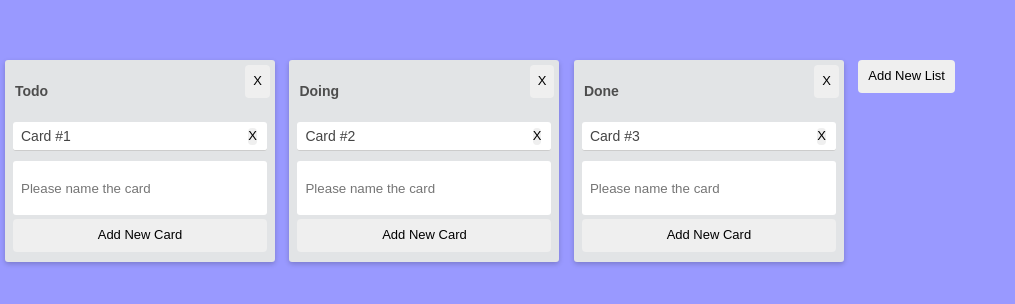
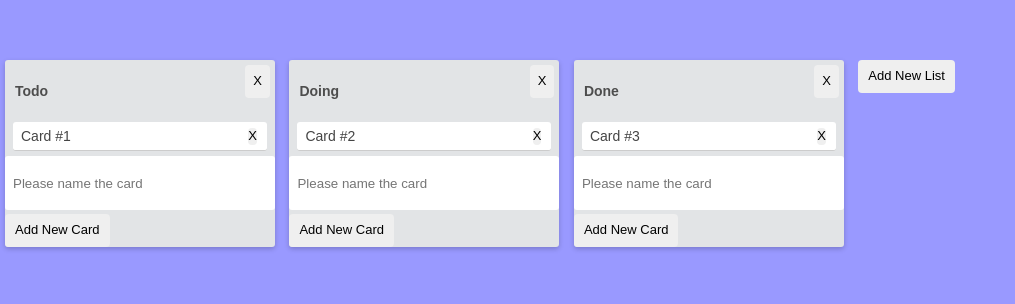
Before and after one commit to chas-academy/07-trello-clone-robertahagg, a plain HTML site: page index.html in a window 1280 px wide. Shown: the whole page, without its empty margins (0-1015 px from the left). Drawn offline with nearby package versions, Linux system fonts and the light colour scheme.

Commit message:
add-new is now not draggable and will always appear last.

```diff
--- a/app.js
+++ b/app.js
@@ -73,7 +73,8 @@ $(function() {
 
         $(event.target)
             .closest(".add-new")
-            .before(newCard);
+            .siblings(".list-cards")
+            .append(newCard);
     });
 
     $("body").on("click", ".list-cards .card .delete", function(event) {
--- a/index.html
+++ b/index.html
@@ -31,13 +31,14 @@
                         Card #1
                         <button class="button delete">X</button>
                     </li>
-                    <li class="add-new">
+
+                </ul>
+                <div class="add-new">
                     <form class="new-card" action="index.html">
                         <input type="text" name="title" placeholder="Please name the card" />
                         <button class="button add">Add new card</button>
                     </form>
-                    </li>
-                </ul>
+                </div>
             </div>
         </div>
         <div class="column">
@@ -51,13 +52,14 @@
                         Card #2
                         <button class="button delete">X</button>
                     </li>
-                    <li class="add-new">
+
+                </ul>
+                <div class="add-new">
                     <form class="new-card" action="index.html">
                         <input type="text" name="title" placeholder="Please name the card" />
                         <button class="button add">Add new card</button>
                     </form>
-                    </li>
-                </ul>
+                </div>
             </div>
         </div>
         <div class="column">
@@ -71,13 +73,14 @@
                         Card #3
                         <button class="button delete">X</button>
                     </li>
-                    <li class="add-new">
+
+                </ul>
+                <div class="add-new">
                     <form class="new-card" action="index.html">
                         <input type="text" name="title" placeholder="Please name the card" />
                         <button class="button add">Add new card</button>
                     </form>
-                    </li>
-                </ul>
+                </div>
             </div>
         </div>
         <div class="column">
```
Lines whose indentation alone changed are shown as unchanged.
